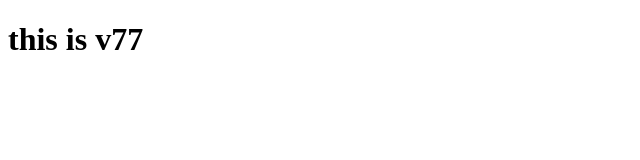
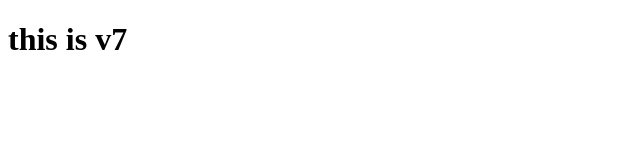
Before and after one commit to aniketvishnu/git, a plain HTML site: page Music/Git_and _github/index.html in a window 1280 px wide. Shown: the full height of the page, 0-640 px from the left. Drawn offline with Linux system fonts and the light colour scheme.

Commit message:
this is for ec2

```diff
--- a/Music/Git_and _github/index.html
+++ b/Music/Git_and _github/index.html
@@ -6,7 +6,7 @@
     <title>Document</title>
 </head>
 <body>
-      <h1> this is v77 </h1>
+      <h1> this is v7 </h1>
 
 </body>
 </html>
```
